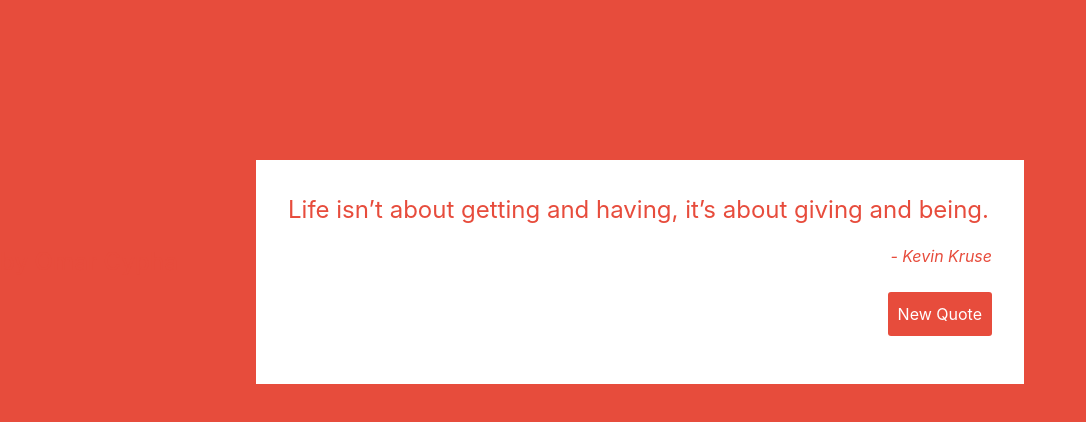
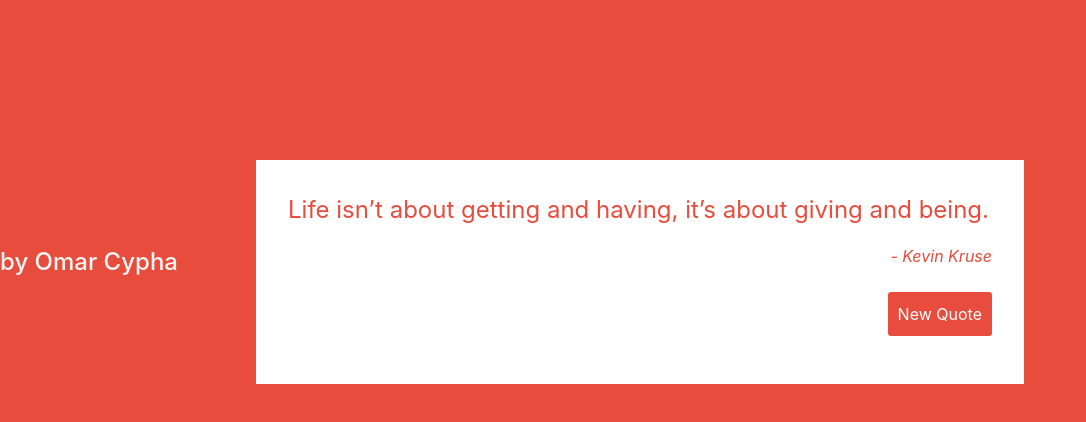
Before and after one commit to OmarCypha700/Random-Quote-Machine, a React (Create React App) app: page / in a window 1280 px wide. Shown: the top 422 px of the page, without its empty margins (0-1086 px from the left). Built offline with nearby package versions, Linux system fonts and the light colour scheme; no server answers; some icons are missing.

Commit message:
Update App.css

```diff
--- a/src/App.css
+++ b/src/App.css
@@ -35,3 +35,7 @@ body{
 p{
  font-size: 1.5rem;
 }
+
+h4{
+  color: whitesmoke;
+}
```
